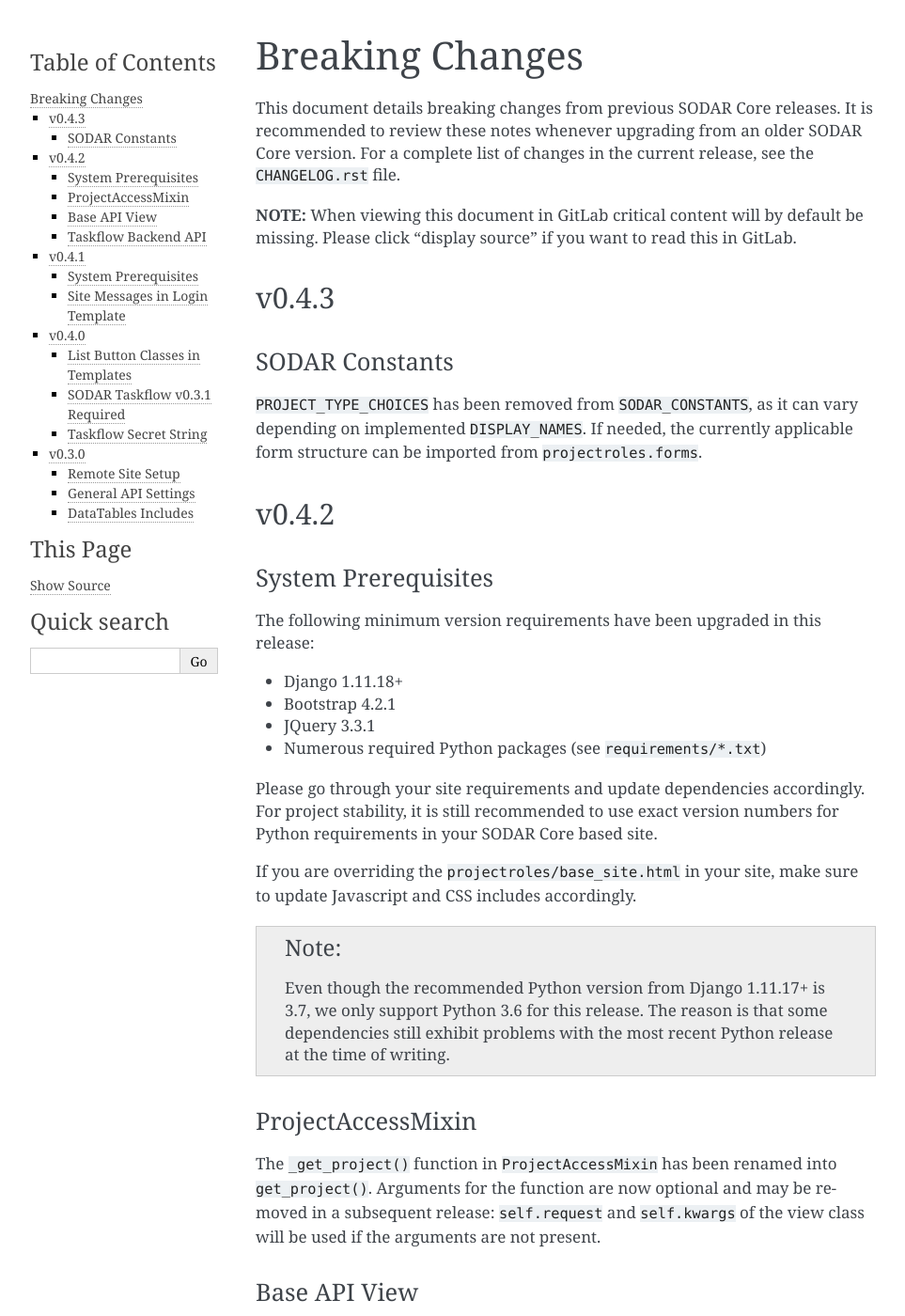
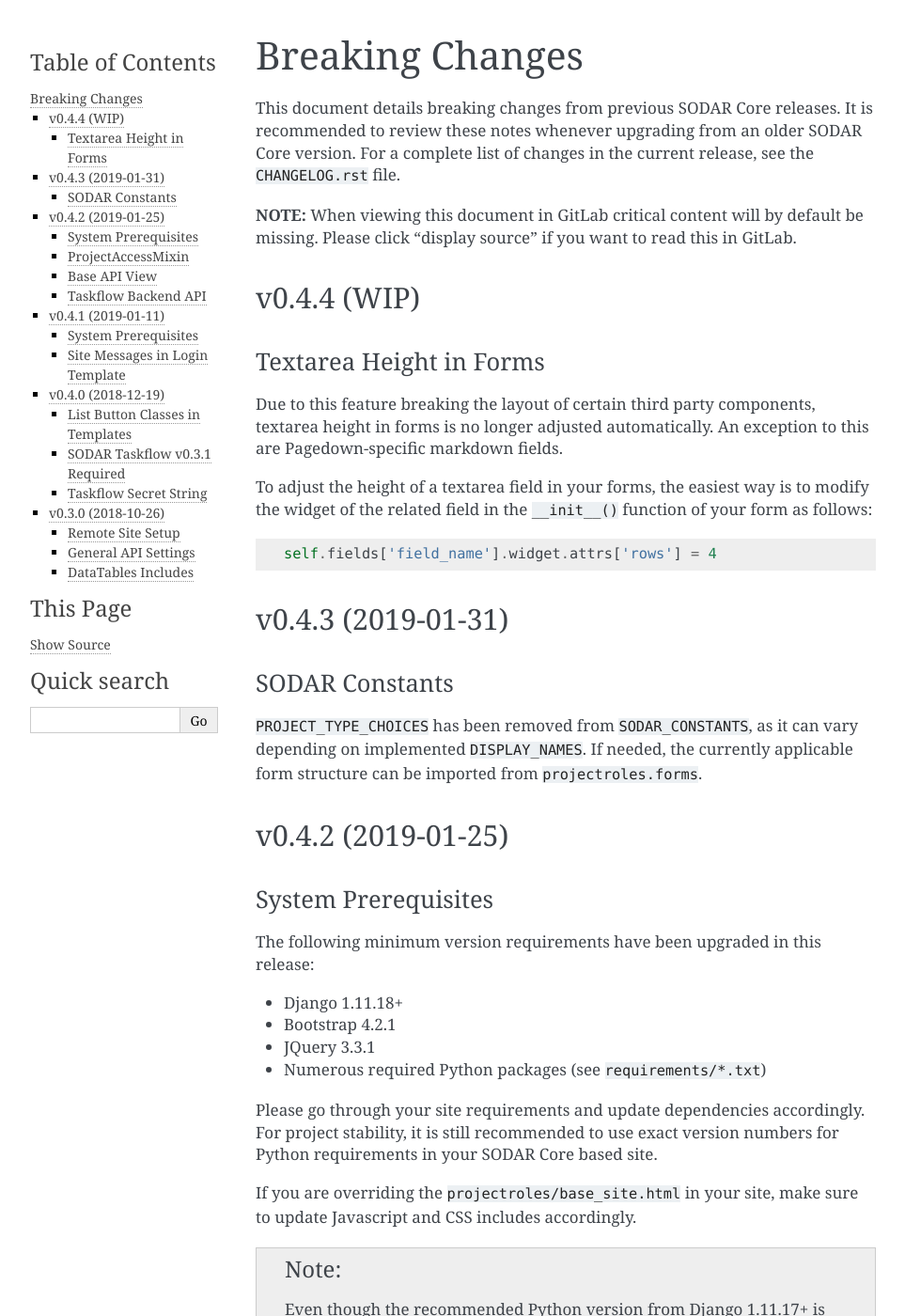
Before and after one commit to bihealth/sodar-core-legacy, a Sphinx documentation site: the page built from docs/source/breaking_changes.rst, in a window 1280 px wide and 1400 px high. Shown: the whole window at 94% size, without its empty margins (148-1111 px from the left). Built offline with Sphinx 7.4.7, drawn with Linux system fonts in a browser that asks for light colours; some of the changed text lies outside the part shown.

Commit message:
fix textarea height modification (#151), update breaking changes doc

```diff
--- a/CHANGELOG.rst
+++ b/CHANGELOG.rst
@@ -14,13 +14,15 @@
 -------
 
 - **Projectroles**
-    - Change ``modifyCellOverflow()`` to work with non-table containers (#149)
+    - Modify ``modifyCellOverflow()`` to work with non-table containers (#149)
+    - Non-Pagedown form textarea height no longer adjusted automatically (#151)
 
 Fixed
 -----
 
 - **Projectroles**
     - Crash in remote project sync caused by typo in ``remoteproject_sync.html`` (#148)
+    - Textarea element CSS override breaking layout in third party components (#151)
 
 
 v0.4.3 (2019-01-31)
--- a/docs/source/breaking_changes.rst
+++ b/docs/source/breaking_changes.rst
@@ -13,8 +13,27 @@
 be missing. Please click "display source" if you want to read this in GitLab.
 
 
-v0.4.3
-======
+v0.4.4 (WIP)
+============
+
+Textarea Height in Forms
+------------------------
+
+Due to this feature breaking the layout of certain third party components,
+textarea height in forms is no longer adjusted automatically. An exception to
+this are Pagedown-specific markdown fields.
+
+To adjust the height of a textarea field in your forms, the easiest way is to
+modify the widget of the related field in the ``__init__()`` function of your
+form as follows:
+
+.. code-block:: python
+
+    self.fields['field_name'].widget.attrs['rows'] = 4
+
+
+v0.4.3 (2019-01-31)
+===================
 
 SODAR Constants
 ---------------
@@ -24,8 +43,8 @@
 applicable form structure can be imported from ``projectroles.forms``.
 
 
-v0.4.2
-======
+v0.4.2 (2019-01-25)
+===================
 
 System Prerequisites
 --------------------
@@ -74,8 +93,8 @@
 the function in question should only be called during Taskflow testing.
 
 
-v0.4.1
-======
+v0.4.1 (2019-01-11)
+===================
 
 System Prerequisites
 --------------------
@@ -107,8 +126,8 @@
   {% endblock content %}
 
 
-v0.4.0
-======
+v0.4.0 (2018-12-19)
+===================
 
 List Button Classes in Templates
 --------------------------------
@@ -142,8 +161,8 @@
 similarly named setting in your SODAR Taskflow instance!
 
 
-v0.3.0
-======
+v0.3.0 (2018-10-26)
+===================
 
 Remote Site Setup
 -----------------
--- a/docs/source/conf.py
+++ b/docs/source/conf.py
@@ -29,7 +29,7 @@
 # The short X.Y version
 version = '0.4'
 # The full version, including alpha/beta/rc tags
-release = '0.4.3'
+release = '0.4.4'
 
 
 # -- General configuration ---------------------------------------------------
```
Also changed, not shown: projectroles/static/projectroles/css/projectroles.css (+4 -3 lines), 1 other file.
